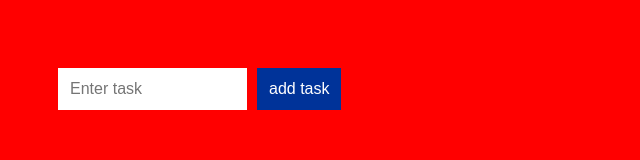
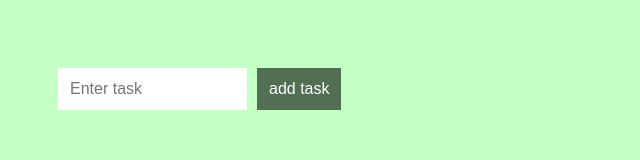
Before and after one commit to PierreAkladios/Todo_React_app, a React app in the folder todolist/: page / in a window 1280 px wide. In both pictures the pointer is over the button "add task". Shown: the whole page, without its empty margins (0-640 px from the left). Built offline with nearby package versions, Linux system fonts and the light colour scheme.

Commit message:
change colors

```diff
--- a/todolist/src/TodoList.css
+++ b/todolist/src/TodoList.css
@@ -12,15 +12,15 @@
   font-size: 16px;
   margin: 10px;
   margin-right: 0px;
-  background-color: #0066FF;
+  background-color: #7ca37d;
   color: #FFF;
-  border: 2px solid #0066FF;
+  border: 2px solid #7ca37d;
 }
 
 /*change color when you hover on it*/
 .todoListMain .header button:hover {
-  background-color: #003399;
-  border: 2px solid #003399;
+  background-color:#526e53;
+  border: 2px solid #526e53;
   cursor: pointer; /*shape of pointer*/
 }
 
@@ -37,7 +37,7 @@
 }
 
 .todoListMain .theList li:hover {
-  background-color: pink;
+  background-color: #bad4b8;
   cursor: pointer;
 }
 
--- a/todolist/src/index.css
+++ b/todolist/src/index.css
@@ -1,6 +1,6 @@
 body {
 padding: 50px;
-background-color: red;
+background-color: #c4ffc5;
 font-family: sans-serif;
 }
 
```
